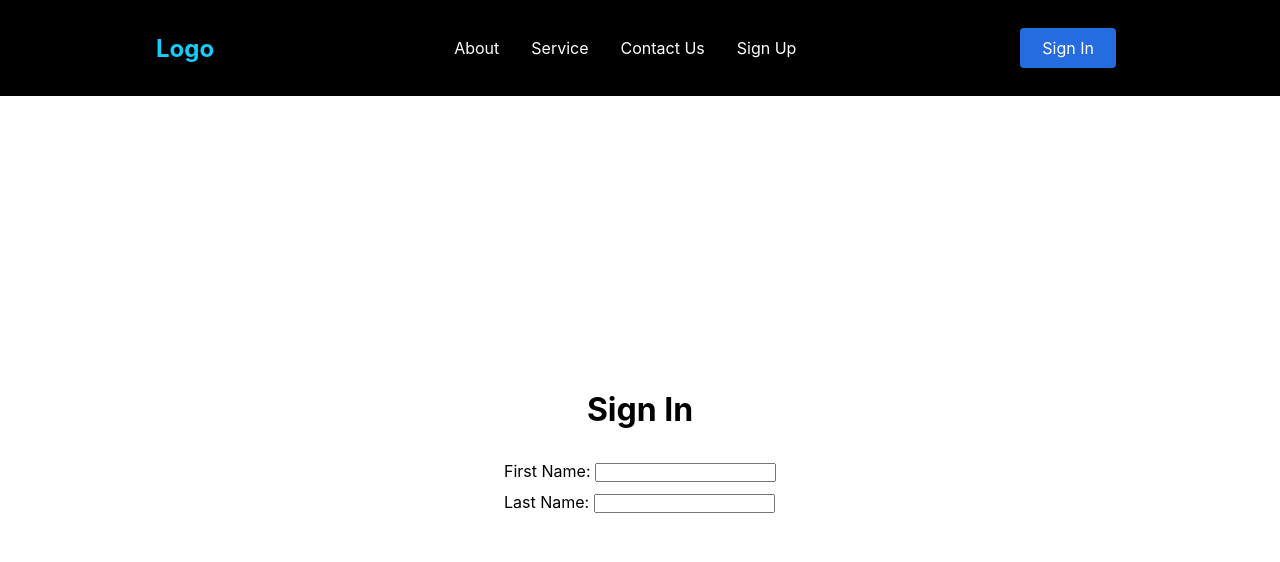
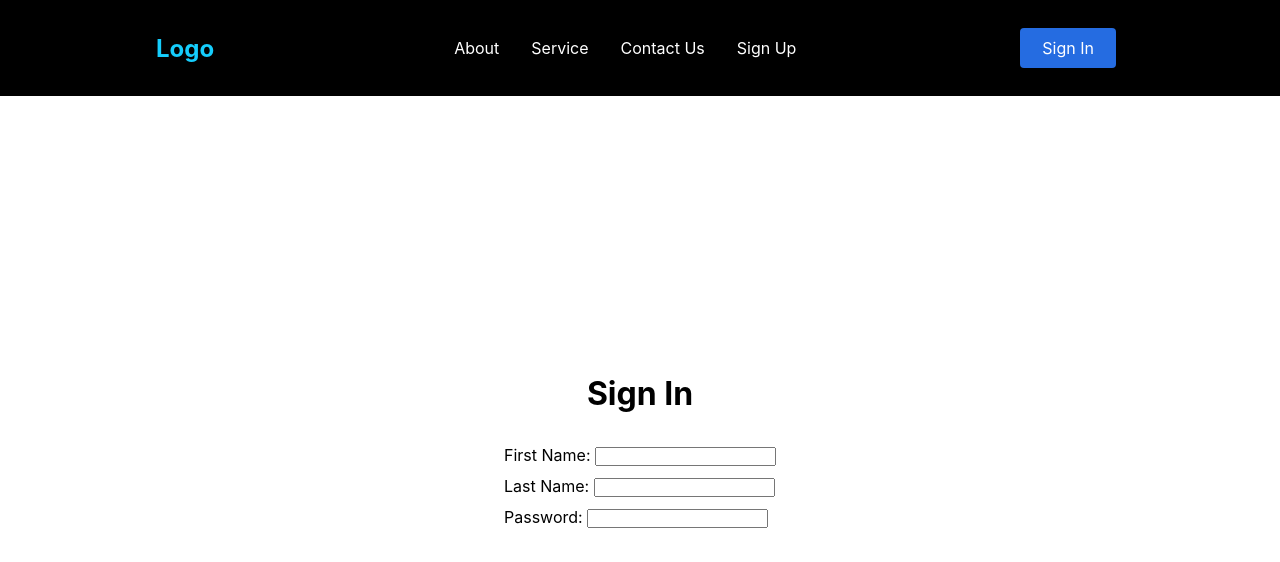
Before and after one commit to ccchippp/navbar-1, a React (Create React App) app: page /sign-in in a window 1280 px wide. Shown: the top 562 px of the page. Built offline with nearby package versions, Linux system fonts and the light colour scheme.

Commit message:
added password

```diff
--- a/src/pages/signin.js
+++ b/src/pages/signin.js
@@ -14,6 +14,8 @@ const signin = () => {
                     <input type="text" id='fname' name='fname'/><br></br>
                     <label htmlFor="lname" className="lname">Last Name: </label>
                     <input type="text" id='lname' name='lname'/><br></br>
+                    <label htmlFor="password" className="password">Password: </label>
+                    <input type="password" id='password' name='password'/><br></br>
                 </form>
             </div>
         </div>
```
